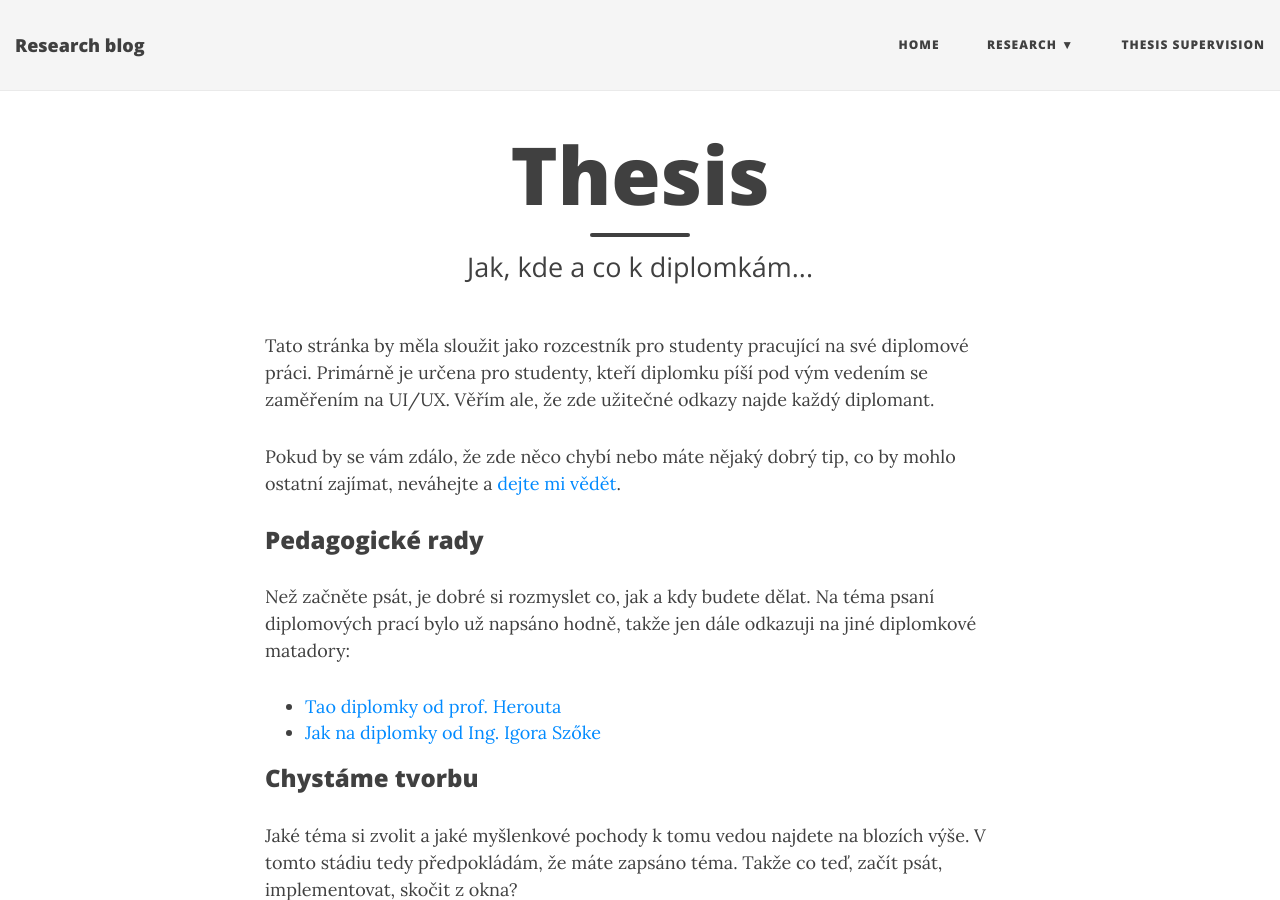
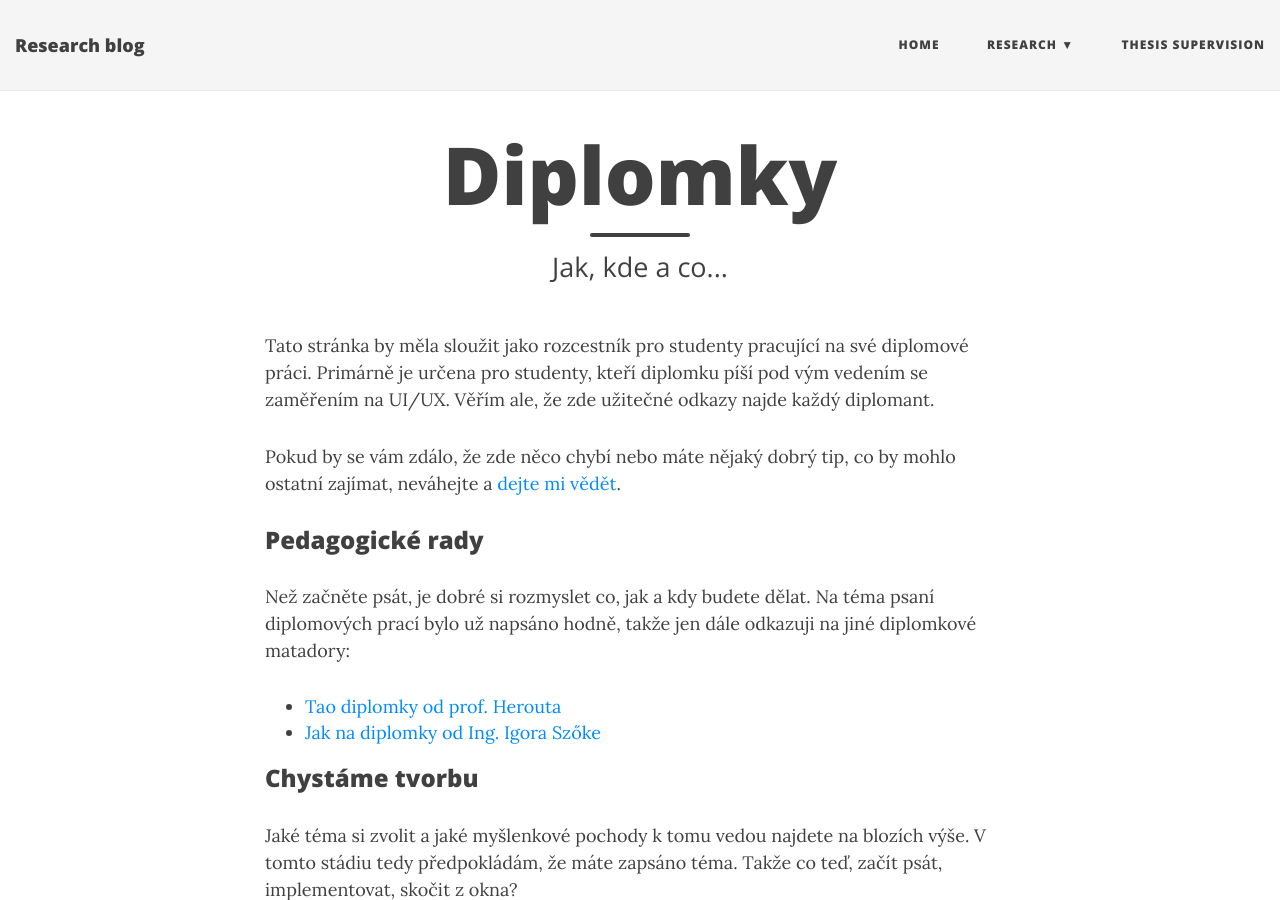
Before and after one commit to ibambusek/ibambusek.github.io, a Jekyll site: the page built from thesis.md, in a window 1280 px wide and 900 px high. Built offline with Jekyll 4.4.1, drawn with Linux system fonts in a browser that asks for light colours; nearby versions of some CDN libraries.

Commit message:
Thesis page

```diff
--- a/thesis.md
+++ b/thesis.md
@@ -1,7 +1,7 @@
 ---
 layout: page
-title: Thesis
-subtitle: Jak, kde a co k diplomkám...
+title: Diplomky
+subtitle: Jak, kde a co...
 ---
 Tato stránka by měla sloužit jako rozcestník pro studenty pracující na své diplomové práci. Primárně je určena pro studenty, kteří diplomku píší pod vým vedením se zaměřením na UI/UX. Věřím ale, že zde užitečné odkazy najde každý diplomant.
 
```
